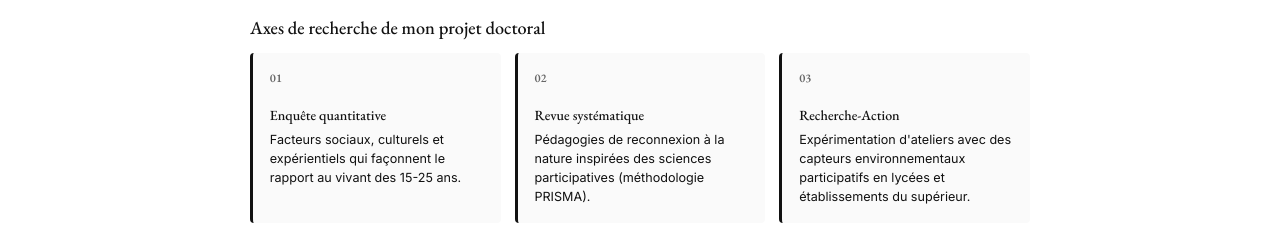
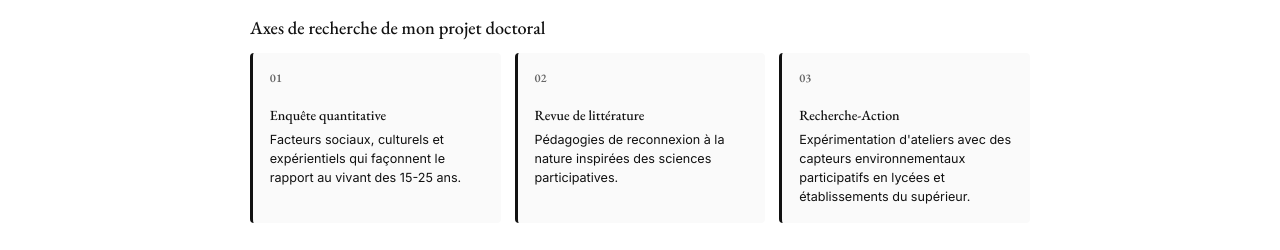
Before and after one commit to marieleapouliquen/marieleapouliquen.github.io, a Jekyll site: the page built from _pages/about.md, in a window 1280 px wide. Shown: the part 567-817 px from the top of the page. Built offline with Jekyll 4.4.1, drawn with Linux system fonts in a browser that asks for light colours.

Commit message:
Update about.md

```diff
--- a/_pages/about.md
+++ b/_pages/about.md
@@ -47,8 +47,8 @@ body_class: page-accordion
   </div>
   <div class="study">
     <span class="study-num">02</span>
-    <h4>Revue systématique</h4>
-    <p>Pédagogies de reconnexion à la nature inspirées des sciences participatives (méthodologie PRISMA).</p>
+    <h4>Revue de littérature</h4>
+    <p>Pédagogies de reconnexion à la nature inspirées des sciences participatives.</p>
   </div>
   <div class="study">
     <span class="study-num">03</span>
```
